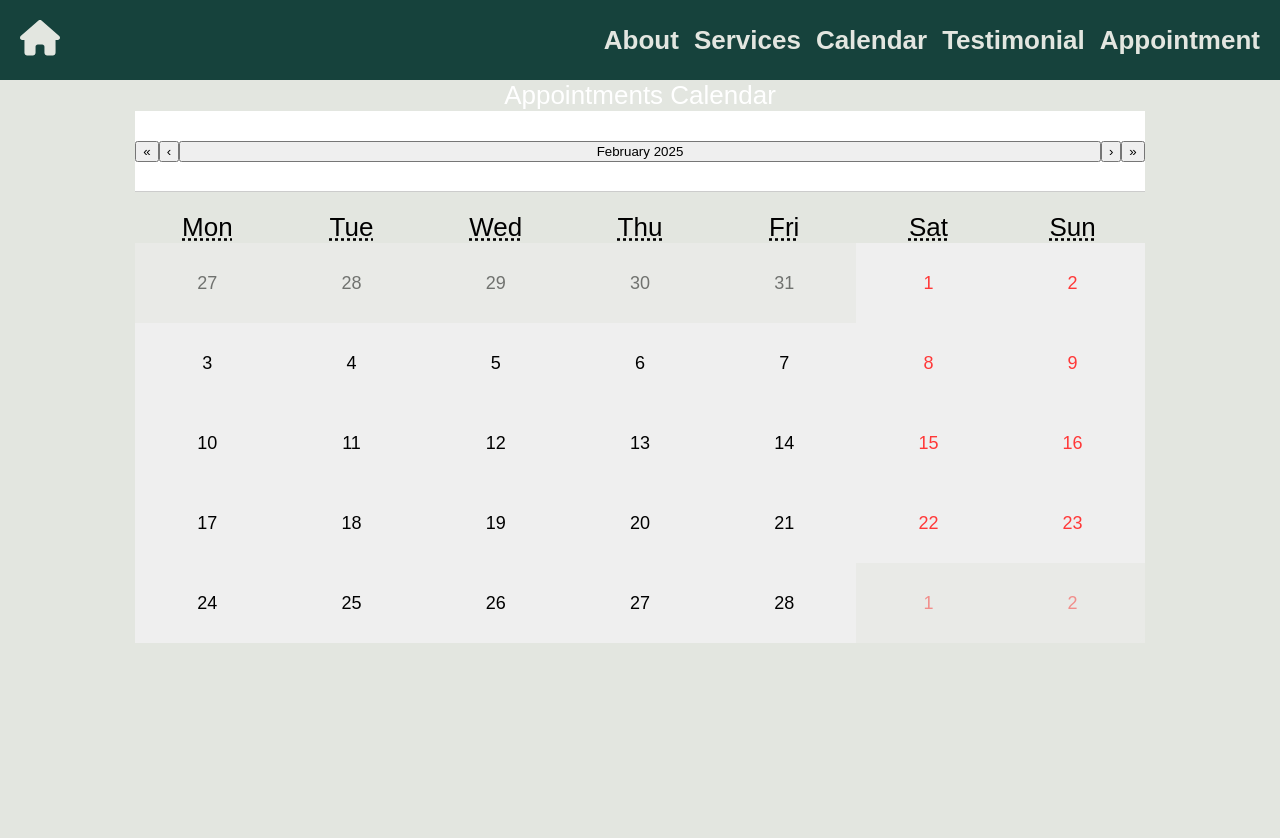
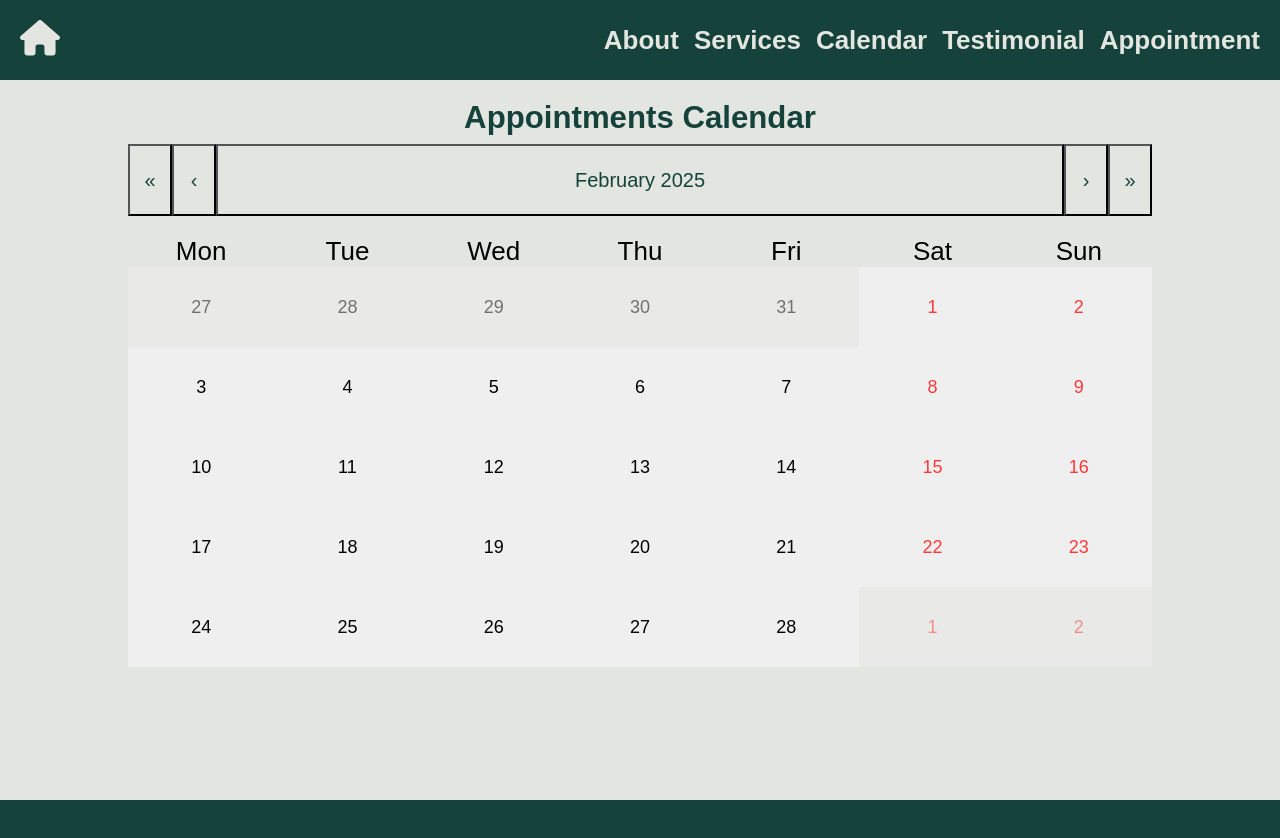
Before and after one commit to JhaAkansha/MediNexus, a React (Create React App) app: page /calendar in a window 1280 px wide. Shown: the top 838 px of the page. After the commit the page ends 800 px from the top, so only its background shows below. Built offline with nearby package versions, Linux system fonts and the light colour scheme; no server answers; sample sign-in values are in the browser's storage.

Commit message:
Updated calendar styles

```diff
--- a/src/pages/calendar.css
+++ b/src/pages/calendar.css
@@ -1,28 +1,46 @@
-/* Make sure the background color is consistent */
+/* General Calendar Styling */
 .calendar {
   background-color: #e3e6e0;
   display: flex;
+  height: 90vh;
+  width: 100vw;
   flex-direction: column;
   align-items: center;
-  height: 100vh;
-  width: 100%;
   font-size: calc(10px + 2vmin);
 }
 
-.react-calendar {
-  background-color: #e3e6e0; /* Consistent calendar background */
-  border: none;
-  border-radius: 10px;
-  box-shadow: none;
+.calendar-heading {
+  color: #16423c;
+  font-size: larger;
+  padding-top: 20px;
+  font-weight: bold;
 }
 
 .react-calendar__navigation {
   display: flex;
-  justify-content: space-between;
-  align-items: center;
   height: 10vh;
-  background-color: #fff;
-  border-bottom: 1px solid #ccc;
+}
+
+.react-calendar__navigation button {
+  color: #16423c;
+  min-width: 44px;
+  background: none;
+  font-size: 20px;
+  margin-top: 8px;
+}
+
+.react-calendar__navigation button:enabled:hover,
+.react-calendar__navigation button:enabled:focus {
+  background-color: #6a9c89;
+  border-radius: 6px;
+}
+
+.react-calendar__navigation button[disabled] {
+  background-color: #878787;
+}
+
+abbr[title] {
+  text-decoration: none;
 }
 
 .react-calendar__month-view__weekdays {
@@ -42,6 +60,10 @@
   border-radius: 6px;
 }
 
+.react-calendar--selectRange .react-calendar__tile--hover {
+  background-color: #6a9c89;
+}
+
 .react-calendar__month-view__days {
   height: 50vh;
 }
@@ -58,6 +80,33 @@
   font-size: 18px;
   border: none;
 }
+
+.react-calendar__year-view__months {
+  display: flex;
+  flex-wrap: wrap;
+  height: 50vh;
+}
+
+.react-calendar__decade-view__years {
+  height: 50vh;
+}
+
+.react-calendar__century-view__decades {
+  height: 50vh;
+}
+
+.calendar-container {
+  width: 80%;
+  min-height: 50vh;
+}
+
+/* Highlighted Date Styling */
+.react-calendar__tile.highlighted {
+  background-color: #6a9c89;
+  color: white;
+  border-radius: 8px;
+}
+
 
 /* Modal Styles */
 .modal {
```
